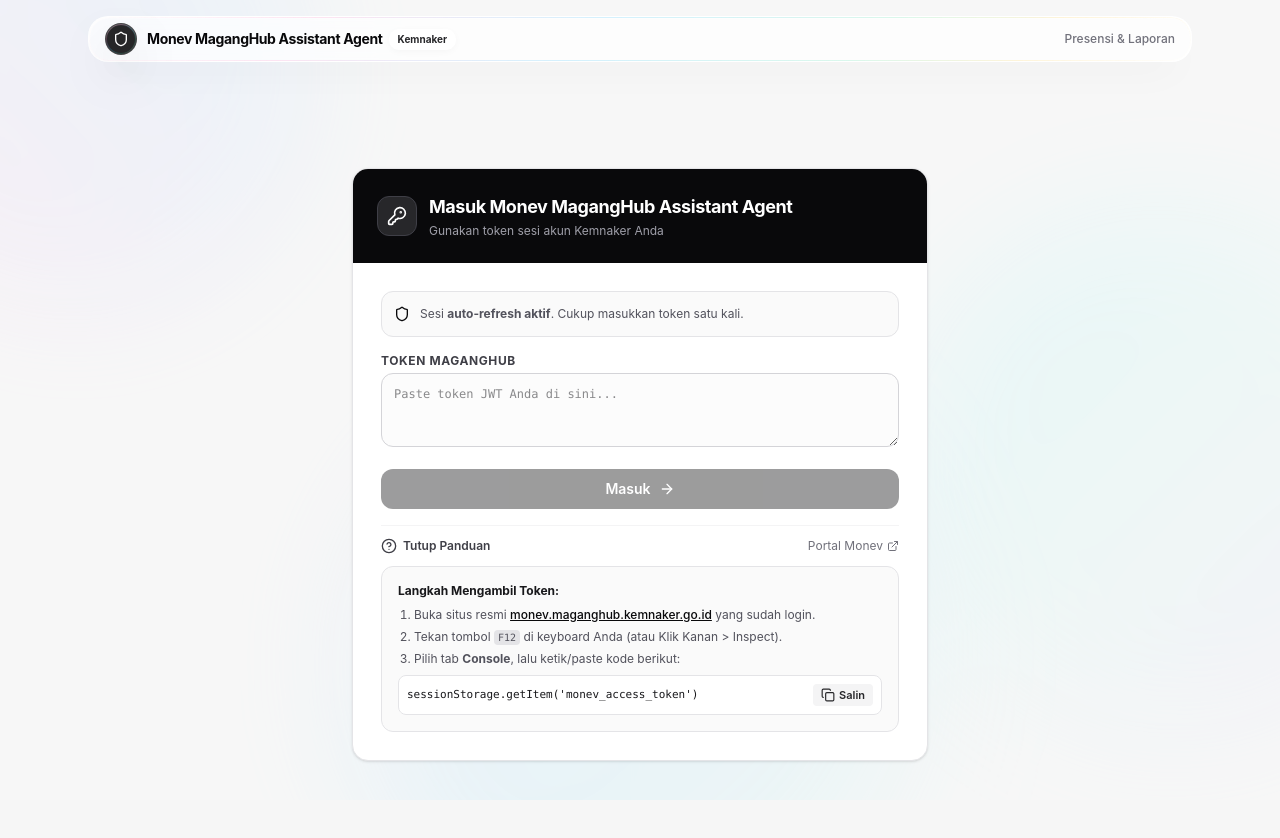
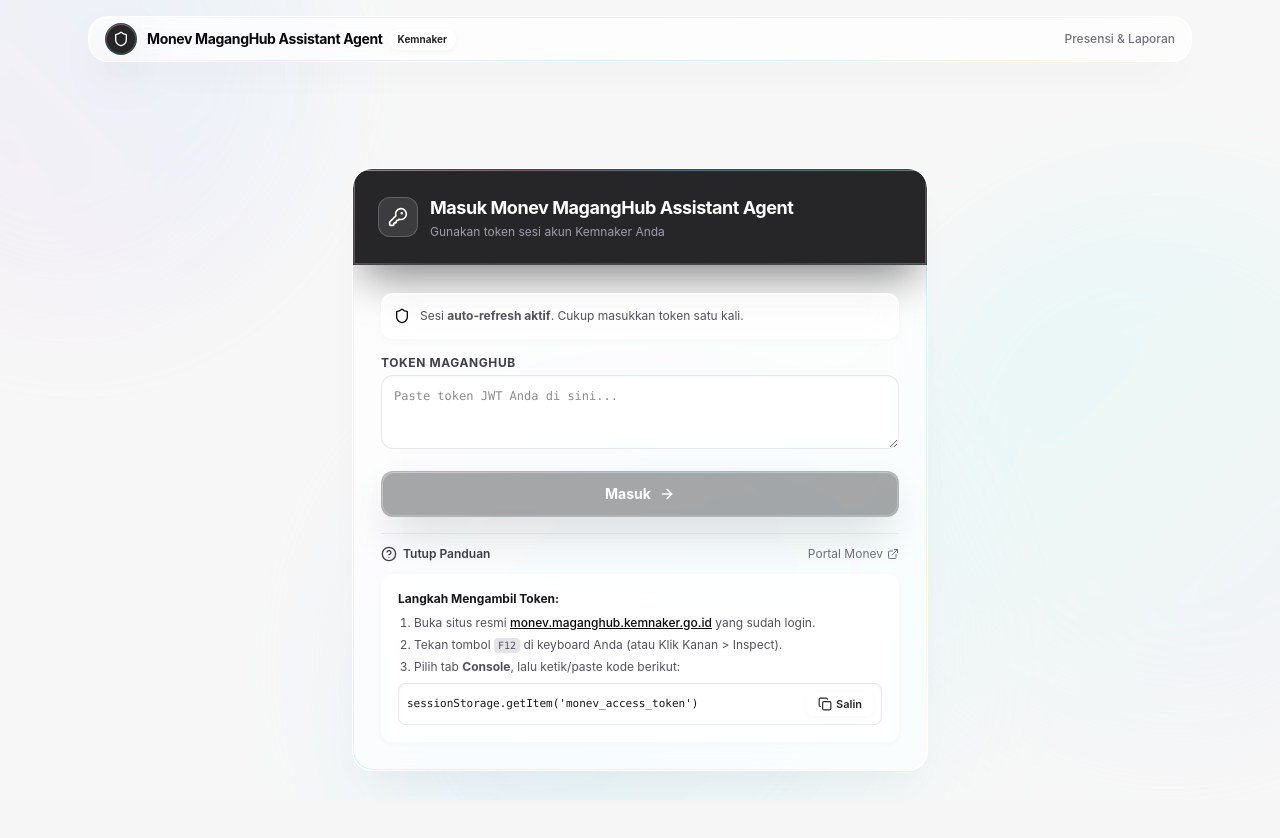
Before and after one commit to ardhikaxx/monev-maganghub-api, a Next.js app: page / in a window 1280 px wide. Both pictures are taken after a click on the button "Panduan Ambil Token". Shown: the top 838 px of the page. Built offline with nearby package versions, Linux system fonts and the light colour scheme.

Commit message:
feat: perombakan kartu login dan dialog panduan dengan glassmorphism

```diff
--- a/components/LoginCard.tsx
+++ b/components/LoginCard.tsx
@@ -39,11 +39,11 @@ export default function LoginCard({ onLoginWithToken, isLoading }: LoginCardProp
 
   return (
     <div className="mx-auto w-full max-w-xl">
-      <div className="overflow-hidden rounded-2xl border border-zinc-200 bg-white shadow-sm">
-        {/* Flat Monochrome Header */}
-        <div className="bg-zinc-950 px-4 py-4 sm:px-6 sm:py-6 text-white">
+      <div className="overflow-hidden glass-card shadow-2xl">
+        {/* Prismatic Dark Glass Header */}
+        <div className="glass-dark px-4 py-5 sm:px-6 sm:py-6 text-white">
           <div className="flex items-center gap-3">
-            <div className="flex h-9 w-9 sm:h-10 sm:w-10 items-center justify-center rounded-xl bg-zinc-800 text-white shrink-0 border border-zinc-700">
+            <div className="flex h-9 w-9 sm:h-10 sm:w-10 items-center justify-center rounded-xl bg-white/10 text-white shrink-0 border border-white/20 shadow-xs">
               <KeyRound className="h-4 w-4 sm:h-5 sm:w-5" />
             </div>
             <div>
@@ -57,7 +57,7 @@ export default function LoginCard({ onLoginWithToken, isLoading }: LoginCardProp
 
         <div className="p-4 sm:p-7 space-y-3.5 sm:space-y-4">
           {/* Info Auto-Refresh */}
-          <div className="rounded-xl border border-zinc-200 bg-zinc-50 p-2.5 sm:p-3 text-xs text-zinc-700 flex items-center gap-2 sm:gap-2.5">
+          <div className="rounded-xl glass-pill p-2.5 sm:p-3 text-xs text-zinc-700 flex items-center gap-2 sm:gap-2.5">
             <Shield className="h-4 w-4 text-zinc-950 shrink-0" />
             <p className="text-zinc-600 text-[11px] sm:text-xs leading-relaxed">
               Sesi <strong>auto-refresh aktif</strong>. Cukup masukkan token satu kali.
@@ -65,10 +65,10 @@ export default function LoginCard({ onLoginWithToken, isLoading }: LoginCardProp
           </div>
 
           {errorMessage && (
-            <div className="flex items-start gap-2.5 rounded-xl border border-zinc-300 bg-zinc-100 p-3 sm:p-3.5 text-xs text-zinc-900">
-              <AlertCircle className="mt-0.5 h-4 w-4 shrink-0 text-zinc-700" />
+            <div className="flex items-start gap-2.5 rounded-xl border border-red-200/80 bg-red-50/70 backdrop-blur-md p-3 sm:p-3.5 text-xs text-zinc-900">
+              <AlertCircle className="mt-0.5 h-4 w-4 shrink-0 text-red-600" />
               <div>
-                <p className="font-bold">Gagal</p>
+                <p className="font-bold text-red-700">Gagal</p>
                 <p className="text-zinc-600 mt-0.5">{errorMessage}</p>
               </div>
             </div>
@@ -85,7 +85,7 @@ export default function LoginCard({ onLoginWithToken, isLoading }: LoginCardProp
                 value={tokenInput}
                 onChange={(e) => setTokenInput(e.target.value)}
                 placeholder="Paste token JWT Anda di sini..."
-                className="w-full rounded-xl border border-zinc-300 bg-zinc-50/50 p-2.5 sm:p-3 font-mono text-xs text-zinc-900 transition focus:border-zinc-950 focus:bg-white focus:outline-none"
+                className="w-full rounded-xl glass-input p-2.5 sm:p-3 font-mono text-xs text-zinc-900 focus:outline-none"
                 disabled={isLoading}
               />
             </div>
@@ -93,7 +93,7 @@ export default function LoginCard({ onLoginWithToken, isLoading }: LoginCardProp
             <button
               type="submit"
               disabled={isLoading || !tokenInput.trim()}
-              className="flex w-full items-center justify-center gap-2 rounded-xl bg-zinc-950 py-2.5 text-xs sm:text-sm font-semibold text-white transition hover:bg-zinc-800 disabled:opacity-40"
+              className="flex w-full items-center justify-center gap-2 rounded-xl glass-dark py-3 text-xs sm:text-sm font-bold text-white transition hover:bg-black disabled:opacity-40 shadow-md cursor-pointer"
             >
               {isLoading ? (
                 <span>Memverifikasi...</span>
@@ -106,12 +106,12 @@ export default function LoginCard({ onLoginWithToken, isLoading }: LoginCardProp
             </button>
           </form>
 
-          <div className="mt-4 border-t border-zinc-100 pt-3">
+          <div className="mt-4 border-t border-zinc-200/60 pt-3">
             <div className="flex items-center justify-between">
               <button
                 type="button"
                 onClick={() => setShowGuide(!showGuide)}
-                className="flex items-center gap-1.5 text-xs font-semibold text-zinc-700 hover:text-zinc-950"
+                className="flex items-center gap-1.5 text-xs font-semibold text-zinc-700 hover:text-zinc-950 cursor-pointer"
               >
                 <HelpCircle className="h-3.5 w-3.5 sm:h-4 sm:w-4" />
                 <span>{showGuide ? 'Tutup Panduan' : 'Panduan Ambil Token'}</span>
@@ -129,7 +129,7 @@ export default function LoginCard({ onLoginWithToken, isLoading }: LoginCardProp
             </div>
 
             {showGuide && (
-              <div className="mt-3 rounded-xl border border-zinc-200 bg-zinc-50 p-3 sm:p-4 text-xs text-zinc-700 space-y-2">
+              <div className="mt-3 rounded-xl glass-pill p-3 sm:p-4 text-xs text-zinc-700 space-y-2">
                 <p className="font-bold text-zinc-900">
                   Langkah Mengambil Token:
                 </p>
@@ -154,14 +154,14 @@ export default function LoginCard({ onLoginWithToken, isLoading }: LoginCardProp
                   </li>
                 </ol>
 
-                <div className="flex items-center justify-between rounded-lg border border-zinc-200 bg-white p-2 overflow-hidden">
+                <div className="flex items-center justify-between rounded-lg glass-input p-2 overflow-hidden">
                   <code className="font-mono text-[10px] sm:text-[11px] text-zinc-900 truncate pr-2">
                     {consoleSnippet}
                   </code>
                   <button
                     onClick={copySnippet}
                     type="button"
-                    className="flex shrink-0 items-center gap-1 rounded bg-zinc-100 px-2 py-1 text-[10px] sm:text-[11px] font-semibold text-zinc-800 hover:bg-zinc-200"
+                    className="flex shrink-0 items-center gap-1 rounded-md glass-pill px-2.5 py-1 text-[10px] sm:text-[11px] font-semibold text-zinc-800 hover:text-zinc-950 cursor-pointer"
                   >
                     {copiedCode ? (
                       <>
```
